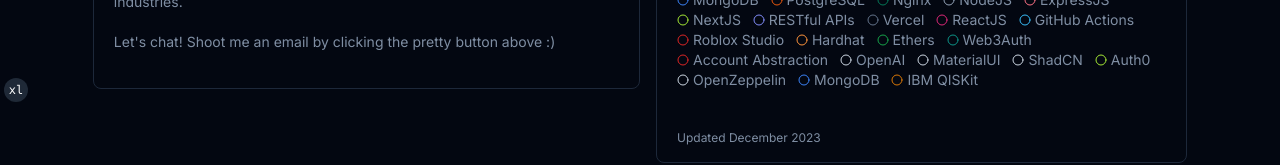
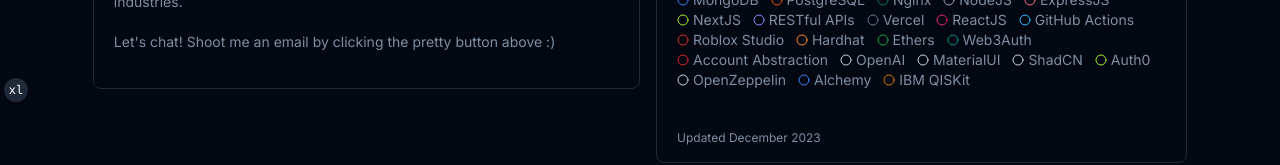
Before and after one commit to myounatan/younatan.ca, a Next.js app: page / in a window 1280 px wide. Shown: the part 694-859 px from the top of the page. Built offline with nearby package versions, Linux system fonts and the light colour scheme.

Commit message:
fix alchemy tech stack name

```diff
--- a/app/page.tsx
+++ b/app/page.tsx
@@ -62,7 +62,7 @@ export default function IndexPage() {
               description="Decentralized, AI-enabled social media marketing campaign tool. Live on Base L2 testnet."
               demoLink="https://campaign-x-git-backdropbuild-campaign-x.vercel.app/"
               demoText="Live Demo"
-              image="/campaignx.png" techStack={[ CodingLanguages.solidity, CodingLanguages.typescript, DevTechnologies.hardhat, DevTechnologies.ethereum, DevTechnologies.openzeppelin, DevTechnologies.alchemy, DevTechnologies.web3auth,DevTechnologies.auth0, DevTechnologies.accountabstraction,DevTechnologies.openai,DevTechnologies.nextjs,DevTechnologies.react,DevTechnologies.materialui,DevTechnologies.aws,DevTechnologies.vercel ]}
+              image="/campaignx.png" techStack={[ CodingLanguages.solidity, CodingLanguages.typescript, DevTechnologies.hardhat, DevTechnologies.ethereum, DevTechnologies.openzeppelin, DevTechnologies.alchemy, DevTechnologies.web3auth,DevTechnologies.auth0, DevTechnologies.accountabstraction,DevTechnologies.openai,DevTechnologies.nextjs,DevTechnologies.react,DevTechnologies.materialui,DevTechnologies.aws,DevTechnologies.vercel,CodingLanguages.prisma,DevTechnologies.postgresql ]}
             />
             <GitHubCard
               name="TwitterCampaign - EthGlobal Paris 2023 Finalist"
--- a/components/tech.tsx
+++ b/components/tech.tsx
@@ -39,6 +39,6 @@ export const DevTechnologies: Record<string, TechStackItem> = {
   shadcn: {name: "ShadCN", icon: <CircleIcon className="mr-1 h-3 w-3 text-slate-300" />},
   auth0: {name: "Auth0", icon: <CircleIcon className="mr-1 h-3 w-3 text-lime-400" />},
   openzeppelin: {name: "OpenZeppelin", icon: <CircleIcon className="mr-1 h-3 w-3 text-slate-300" />},
-  alchemy: {name: "MongoDB", icon: <CircleIcon className="mr-1 h-3 w-3 text-blue-500" />},
+  alchemy: {name: "Alchemy", icon: <CircleIcon className="mr-1 h-3 w-3 text-blue-500" />},
   qiskit: {name: "IBM QISKit", icon: <CircleIcon className="mr-1 h-3 w-3 text-amber-600" />},
 }
```
